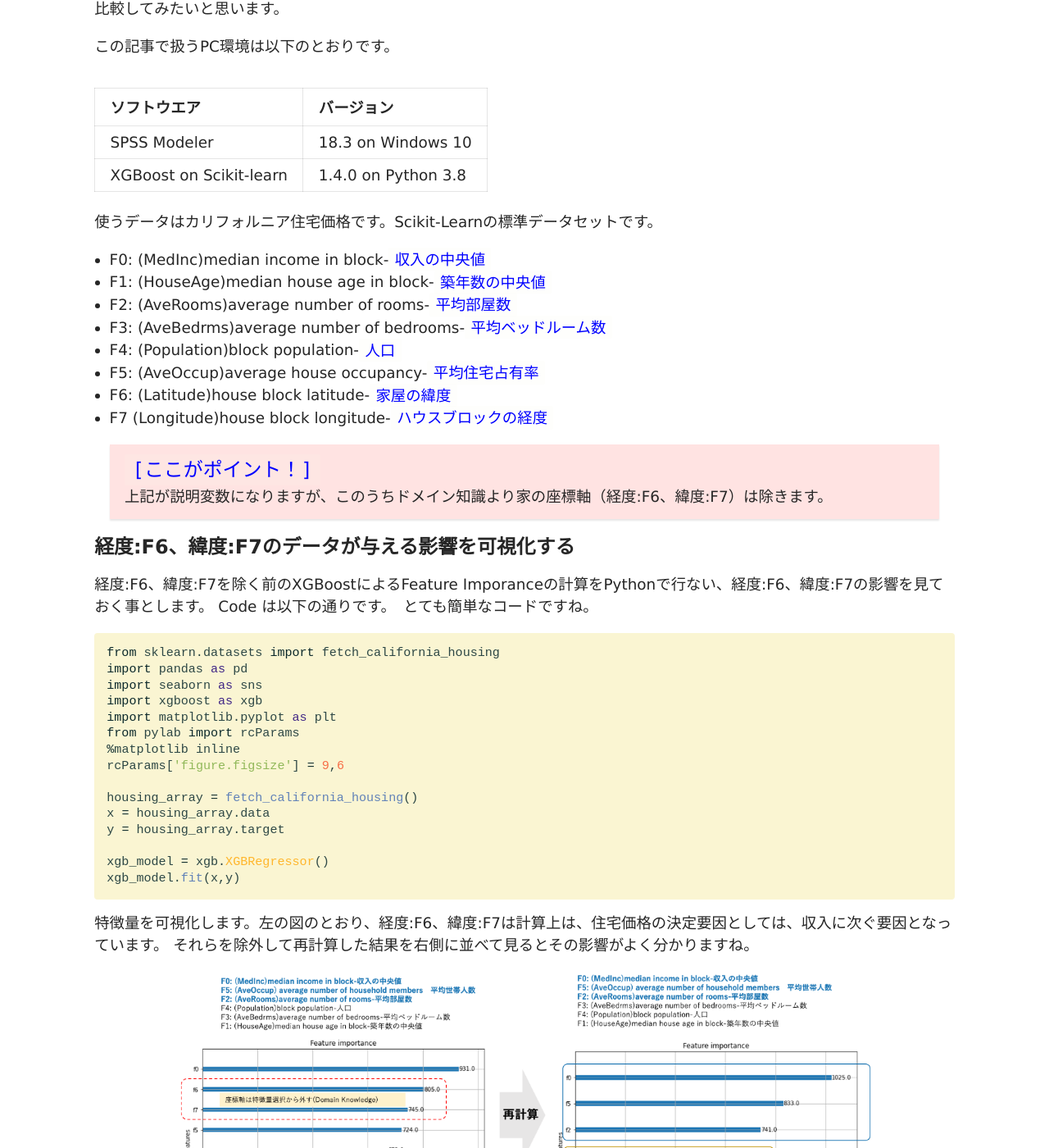
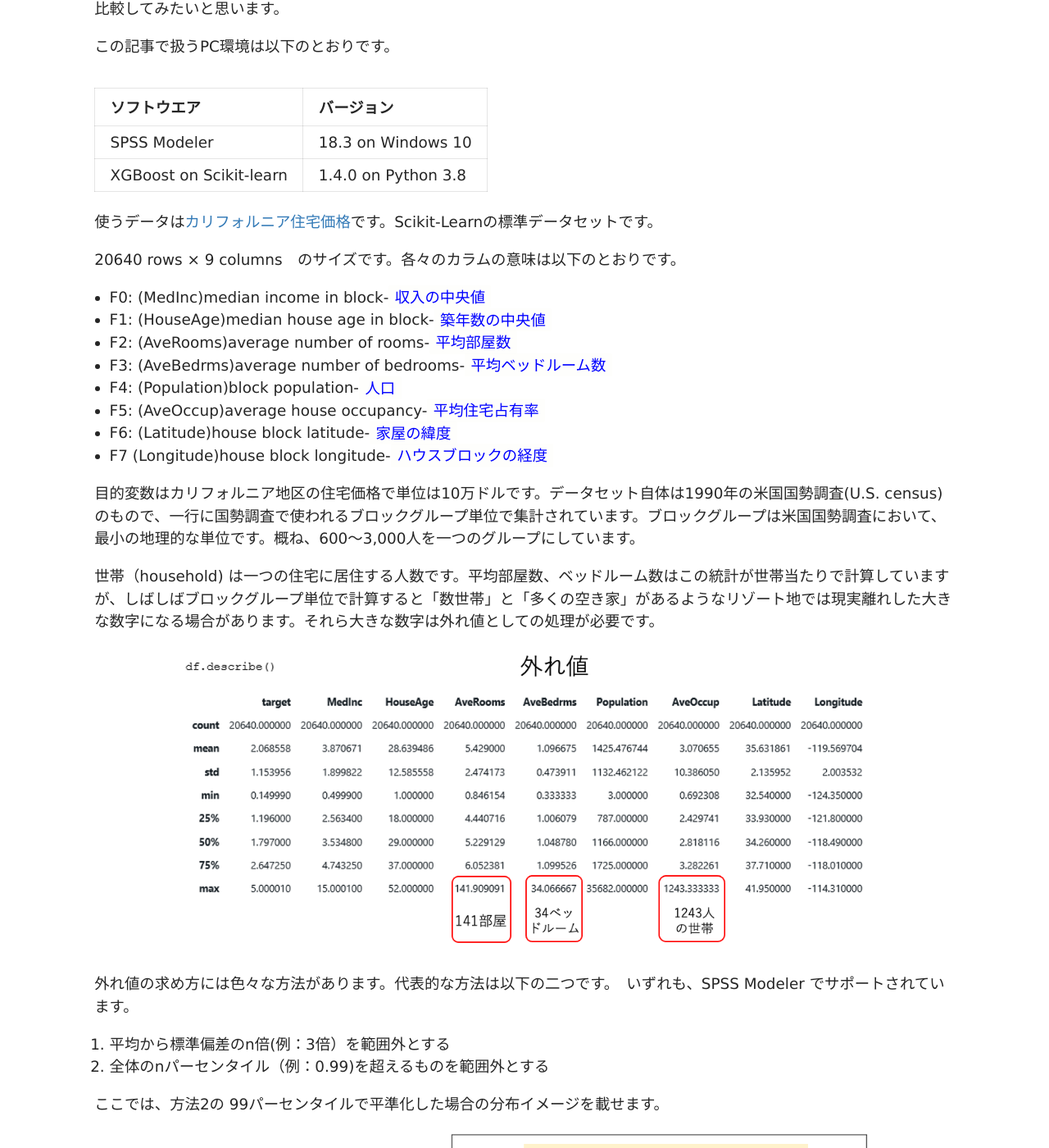
Before and after one commit to mnogress/my_simple, a Jekyll site: the page built from _posts/2022-01-22-XGBoost_Python_vs_SPSS.md, in a window 1280 px wide and 1400 px high, scrolled down 523 px. Shown: the whole window at 82% size. Built offline with Jekyll 4.4.1, drawn with Linux system fonts in a browser that asks for light colours; some of the changed text lies outside the part shown.

Commit message:
02_05_2022_v3

```diff
--- a/_posts/2022-01-22-XGBoost_Python_vs_SPSS.md
+++ b/_posts/2022-01-22-XGBoost_Python_vs_SPSS.md
@@ -18,7 +18,11 @@
 | SPSS Modeler | 18.3  on Windows 10                     |
 | XGBoost on Scikit-learn   | 1.4.0 on Python 3.8 |
 
-使うデータはカリフォルニア住宅価格です。Scikit-Learnの標準データセットです。
+使うデータは[カリフォルニア住宅価格](https://scikit-learn.org/stable/datasets/real_world.html#california-housing-dataset
+){:target="_blank"}です。Scikit-Learnの標準データセットです。
+
+20640 rows × 9 columns　のサイズです。各々のカラムの意味は以下のとおりです。
+
 - F0: (MedInc)median income in block-`収入の中央値`{:style="color: blue"}
 - F1: (HouseAge)median house age in block-`築年数の中央値`{:style="color: blue"}
 - F2: (AveRooms)average number of rooms-`平均部屋数`{:style="color: blue"}
@@ -28,12 +32,31 @@
 - F6: (Latitude)house block latitude-`家屋の緯度`{:style="color: blue"}
 - F7  (Longitude)house block longitude-`ハウスブロックの経度`{:style="color: blue"}
 
+目的変数はカリフォルニア地区の住宅価格で単位は10万ドルです。データセット自体は1990年の米国国勢調査(U.S. census) のもので、一行に国勢調査で使われるブロックグループ単位で集計されています。ブロックグループは米国国勢調査において、最小の地理的な単位です。概ね、600～3,000人を一つのグループにしています。
+
+世帯（household) は一つの住宅に居住する人数です。平均部屋数、ベッドルーム数はこの統計が世帯当たりで計算していますが、しばしばブロックグループ単位で計算すると「数世帯」と「多くの空き家」があるようなリゾート地では現実離れした大きな数字になる場合があります。それら大きな数字は外れ値としての処理が必要です。
+
+![outliner]({{ "assets/img/2020_08_15/fig_0.png" | relative_url}})<br>
+
+外れ値の求め方には色々な方法があります。代表的な方法は以下の二つです。　いずれも、SPSS Modeler でサポートされています。
+1. 平均から標準偏差のn倍(例：3倍）を範囲外とする
+2. 全体のnパーセンタイル（例：0.99)を超えるものを範囲外とする
+
+ここでは、方法2の 99パーセンタイルで平準化した場合の分布イメージを載せます。
+
+![99percentail]({{ "assets/img/2020_08_15/fig_99.png" | relative_url}})<br>
+
+### ドメイン知識による次元削減
+
+特徴量の抽出で重要なタスクはドメイン知識を持つ、データセット由来の業界知識・専門知識を持ついわゆる専門家からデータセットのカラムのうち、特徴量（説明変数）としては
+適切で無いものを除外する事です。今回の不動産価格においてはその地理的座標は不要とのことなので、ブロックの地理的座標軸（経度:F6、緯度:F7）は除きます。
+
 >
 `[ここがポイント！]`{:style="color: blue; font-size: 1.3em"} <br>
-上記が説明変数になりますが、このうちドメイン知識より家の座標軸（経度:F6、緯度:F7）は除きます。
+上記が説明変数になりますが、このうちドメイン知識よりブロックの地理的座標軸（経度:F6、緯度:F7）は除きます。
 {:style="background-color: #ffe3e2; border-left: #ffe3e2; font-size: 1.0em"}
 
-### 経度:F6、緯度:F7のデータが与える影響を可視化する
+### ドメイン知識で除かれる経度:F6、緯度:F7のデータが与える影響を可視化する
 
 経度:F6、緯度:F7を除く前のXGBoostによるFeature Imporanceの計算をPythonで行ない、経度:F6、緯度:F7の影響を見ておく事とします。
 Code は以下の通りです。　とても簡単なコードですね。
```
Also changed, not shown: assets/img/2020_08_15/fig_0.png (added), assets/img/2020_08_15/fig_5.png, assets/img/2020_08_15/fig_99.png (added).
